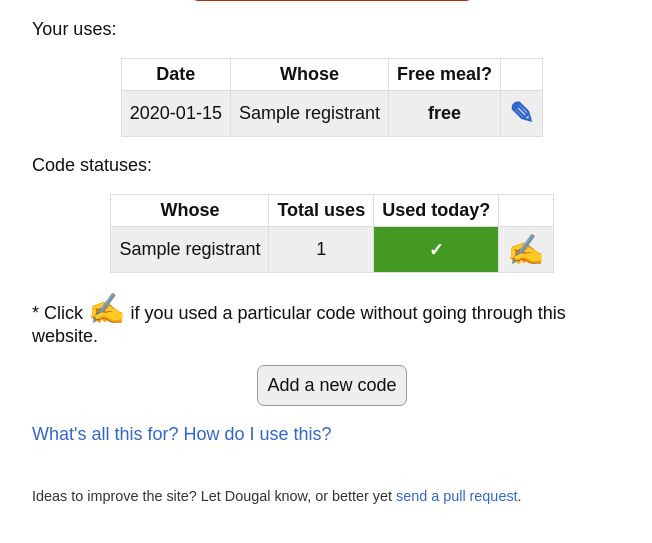
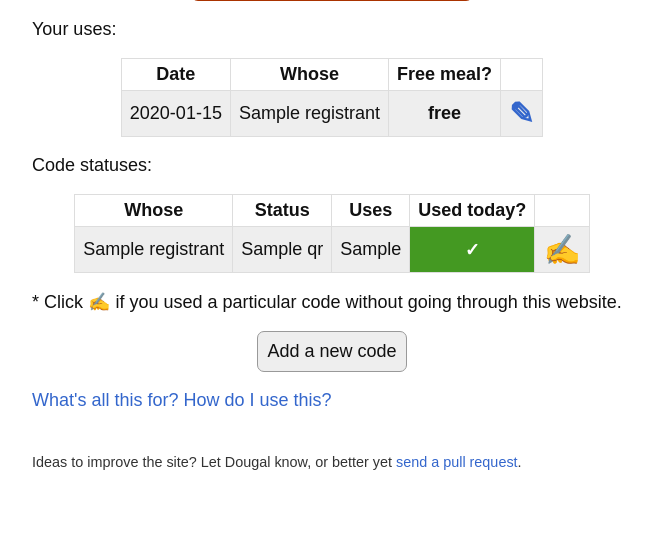
Before and after one commit to djsutherland/chips-with-friends, a Flask app: template chip_friends/templates/index.html in a window 1280 px wide. Shown: the part 155-698 px from the top of the page, without its empty margins (308-960 px from the left). Run offline with Flask 2, Linux system fonts and the light colour scheme; the template is opened without the code that fills it: most values are stand-ins (such as "Sample title", 1, 10 or a date in 2020).

Commit message:
update to post-first-month stuff

```diff
--- a/chip_friends/templates/index.html
+++ b/chip_friends/templates/index.html
@@ -19,33 +19,43 @@
     #use-barcode:hover {
         background-color: #f30;
     }
+
     #uses .canceled .date, #uses .canceled .name {
         text-decoration: line-through;
     }
-    #uses .unknown .status, #uses .unknown .update {
+    #uses .unknown .confirmed, #uses .unknown .update {
         font-weight: bold;
     }
-    #uses .confirmed, #uses .canceled, #uses .unknown, #uses .redeemed, #cards .total-uses, #cards .used-today {
+    #uses .confirmed, #uses .canceled, #uses .unknown, #uses .redeemed {
         text-align: center;
     }
-    #new-card {
-        font-size: 1em;
+    #uses .update {
+        font-size: 30px;
     }
-    .used-today {
+
+    #cards .status, #cards .month-uses, #cards .used-today {
+        text-align: center;
+    }
+    #cards .status-hot { background-color: #492; }
+    #cards .status-medium { background-color: #dd2; }
+    #cards .status-mild { background-color: #44e; }
+    #cards .status-none { background-color: #aaa; }
+    #cards .used-today {
         color: #fff;
         font-weight: bold;
     }
-    .used-today.used {
+    #cards .used-today.used {
         background-color: #492;
     }
-    .used-today.unused {
+    #cards .used-today.unused {
         background-color: #a30;
     }
-    .update {
+    #cards .used-this {
         font-size: 30px;
     }
-    .used-this {
-        font-size: 30px;
+
+    #new-card {
+        font-size: 1em;
     }
     </style>
 {% endblock %}
@@ -76,7 +86,7 @@
 <tr class="{% if use.confirmed == true %}confirmed{% elif use.confirmed == false %}canceled{% else %}unknown{% endif %}">
 <td class="date">{{ use.when.strftime("%m/%d") }}</td>
 <td class="name">{{ use.qr_code.registrant }}</td>
-<td class="status">{% if use.redeemed_free %}free{% elif use.confirmed == true %}paid{% else %}???{% endif %}</td>
+<td class="confirmed">{% if use.redeemed_free %}free{% elif use.confirmed == true %}paid{% else %}???{% endif %}</td>
 <td class="update"><a href="{{ url_for('use', use_id=use.id) }}">&#9998;</a></td>
 </tr>
 {% endfor %}
@@ -91,7 +101,8 @@
 <thead>
 <tr>
   <th>Whose</th>
-  <th>Total uses</th>
+  <th>Status</th>
+  <th>Uses</th>
   <th>Used today?</th>
   <th> </th>
 </tr>
@@ -100,7 +111,8 @@
 {% for qr in qrs %}
 <tr>
   <td class="registrant">{{ qr.registrant }}</td>
-  <td class="total-uses">{{ qr.total_uses() }}</td>
+  <td class="status status-{{ qr.status_name }}">{{ qr.status_name }}</td>
+  <td class="month-uses">{{ qr.uses_this_month() }}</td>
   <td class="used-today {% if qr.used_today() %}used{% else %}unused{% endif %}">{% if qr.used_today() %}✓{% else %}×{% endif %}</td>
   <td class="used-this"><a href="{{ url_for('use_specific', qr_id=qr.id) }}">&#9997;</a></td>
 </tr>
--- a/chip_friends/views.py
+++ b/chip_friends/views.py
@@ -20,7 +20,7 @@ def index():
         my_uses = me.qruse_set.order_by(QRUse.when.desc())
     else:
         my_uses = None
-    qrs = QRCode.select().order_by(QRCode.registrant)
+    qrs = QRCode.select().order_by(QRCode.status.desc(), QRCode.registrant)
     # TODO: sort QRs by total uses...
     return render_template('index.html', my_uses=my_uses, qrs=qrs)
 
@@ -35,56 +35,41 @@ def about():
 def pick_barcode():
     me = User(**current_user._data)
 
+    # Algorithm to pick cards:
+    # - First use any potentially hot cards, then medium, then mild, then nada.
+    # - Within each category, use the least-used-this-month card first.
+    # - Never pick a card that's been used today.
+    # This might require some intervention if we're not on track, but that's ok.
+
     today = datetime.date.today()
-    begin = datetime.datetime.combine(today, datetime.time.min)
-    end = datetime.datetime.combine(today, datetime.time.max)
-    total_days = calendar.monthrange(today.year, today.month)[1]
-    target = min(int(math.ceil(11 * today.day / total_days)) + 1, 11)
+    today_begin = datetime.datetime.combine(today, datetime.time.min)
+    today_end = datetime.datetime.combine(today, datetime.time.max)
+    month_begin = datetime.datetime.combine(
+        today.replace(day=1), datetime.time.min)
+    month_end = datetime.datetime.combine(
+        today.replace(day=calendar.monthrange(today.year, today.month)[1]),
+        datetime.time.max)
 
     uses_today = (QRUse.select()
-                       .where(QRUse.when >= begin)
-                       .where(QRUse.when <= end)
+                       .where(QRUse.when >= today_begin)
+                       .where(QRUse.when <= today_end)
                        .where(QRUse.confirmed | (QRUse.confirmed >> None)))
     q = (QRCode
         .select(QRCode, fn.Count(QRUse.id).alias('count'))
-        .join(QRUse, JOIN.LEFT_OUTER)
+        .join(QRUse, JOIN.LEFT_OUTER,
+              on=(QRUse.qr_code == QRCode.id)
+                 & (QRUse.when >= month_begin)
+                 & (QRUse.when <= month_end))
         .group_by(QRCode.id)
-        .order_by(SQL('count').desc()))
+        .order_by(QRCode.status.desc(), SQL('count').asc()))
     used_today = list(QRCode.select().join(QRUse).where(QRUse.id << uses_today))
     if used_today:  # SQL breaks on empty IN queries...
         q = q.where(QRCode.id.not_in(used_today))
 
-    # TEMPORARY HACK: use Kelvin's, then Dougal's, then Ameya's, then others
-    q = list(q)
-    for pref in [3, 1, 2, 4, 6, 5]:
-        try:
-            qr = next(qr for qr in q if qr.id == pref and qr.count < 11)
-        except StopIteration:
-            pass
-        else:
-            break
-    else:
+    try:
+        qr = q.get()
+    except QRCode.DoesNotExist:
         return render_template('no_codes.html', uses_today=uses_today)
-
-    # # could *almost* do this in SQL, but it's hard, so don't.
-    # max_below = None
-    # min_above = None
-    # for qr in q:
-    #     if qr.id is None or qr.count >= 11:
-    #         pass
-    #     elif qr.count < target:
-    #         if max_below is None or qr.count > max_below.count:
-    #             max_below = qr
-    #     else:
-    #         if min_above is None or qr.count < min_above.count:
-    #             min_above = qr
-
-    # if max_below is not None:
-    #     qr = max_below
-    # elif min_above is not None:
-    #     qr = min_above
-    # else:
-    #     return render_template('no_codes.html', uses_today=uses_today)
 
     qr_use = QRUse(user=me, qr_code=qr, when=datetime.datetime.now(),
                    confirmed=None)
```
Also changed, not shown: chip_friends/models.py (+21 -1 lines).
